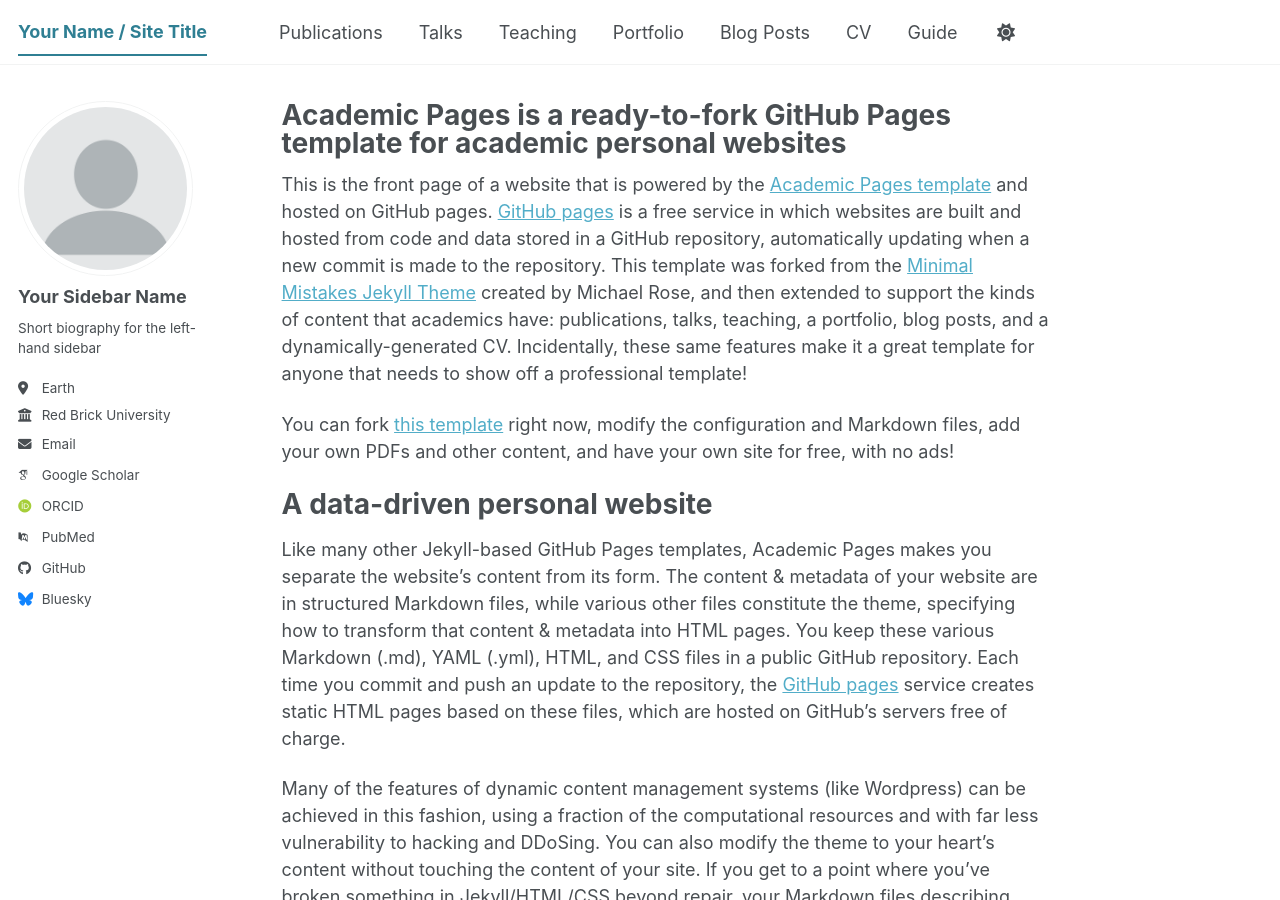
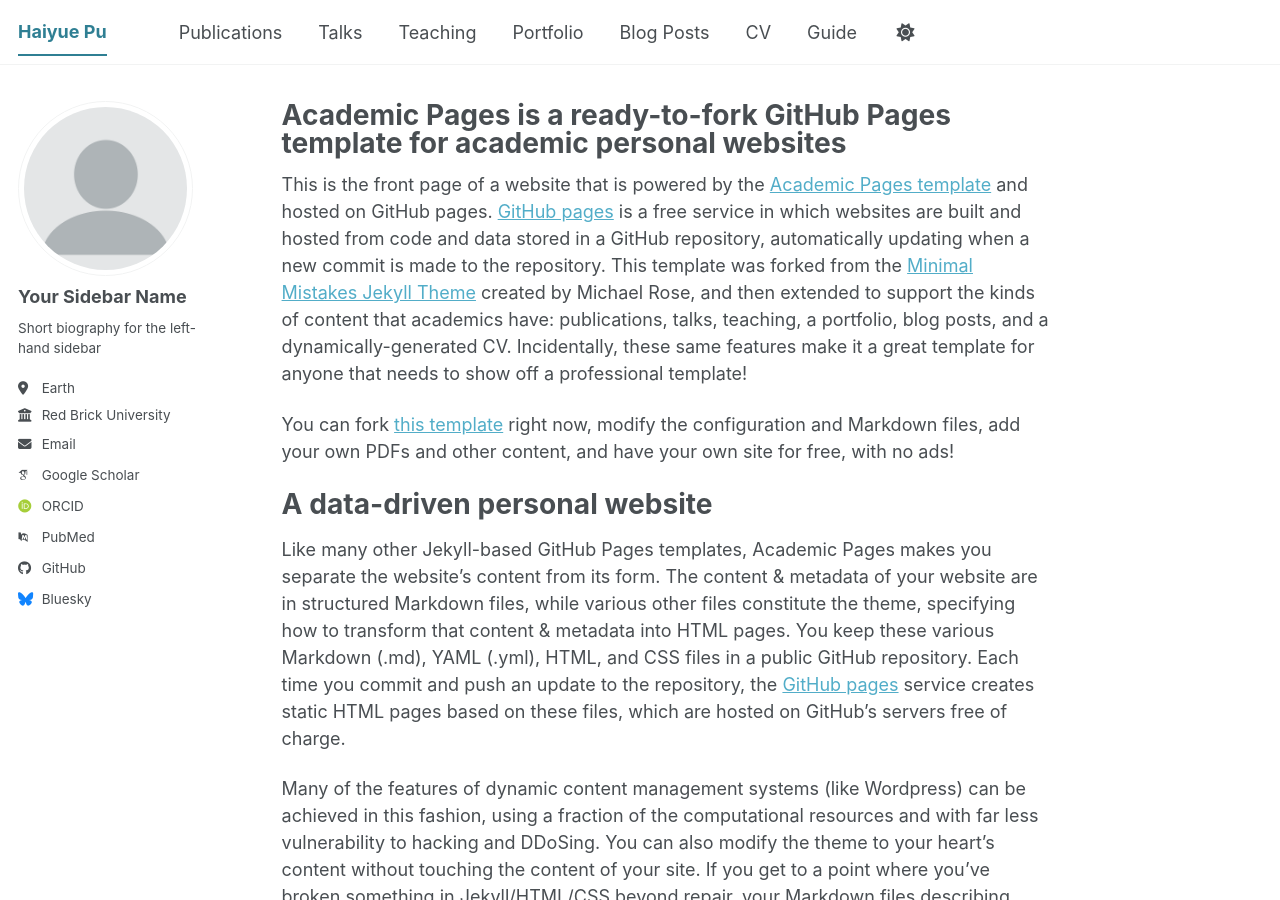
Before and after one commit to haiyuepu/Haiyue_Pu.github.io, a Jekyll site: the page built from _pages/about.md, in a window 1280 px wide and 900 px high. Built offline with Jekyll 4.4.1, drawn with Linux system fonts in a browser that asks for light colours; some web fonts are replaced; a script bundle is joined from its source files by our own code; library files that are not in the unit come from our copies.

Commit message:
Update _config.yml

```diff
--- a/_config.yml
+++ b/_config.yml
@@ -9,7 +9,7 @@
 # Basic Site Settings
 locale                   : "en-US"
 site_theme               : "default" # The available themes options are "default", "air", "sunrise", "mint", "dirt" and "contrast"
-title                    : "Your Name / Site Title"
+title                    : "Haiyue Pu"
 title_separator          : "-"
 name                     : &name "Your Name"
 description              : &description "Your Name's academic portfolio"   # Update this with a general description of your site, this is the default if not overridden by a page
```
